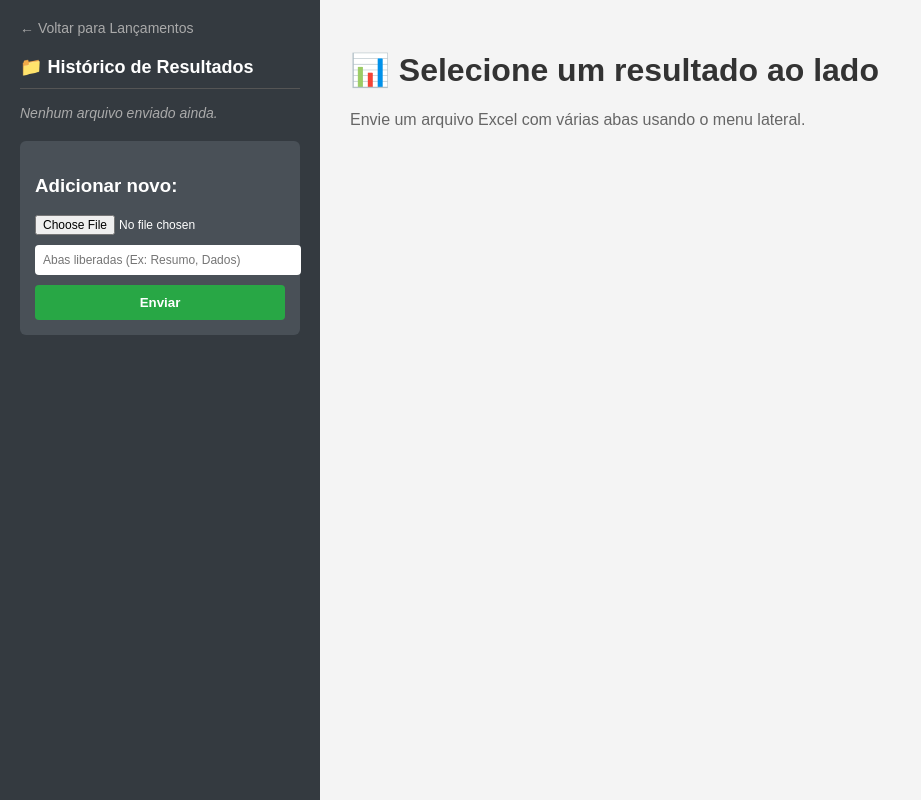
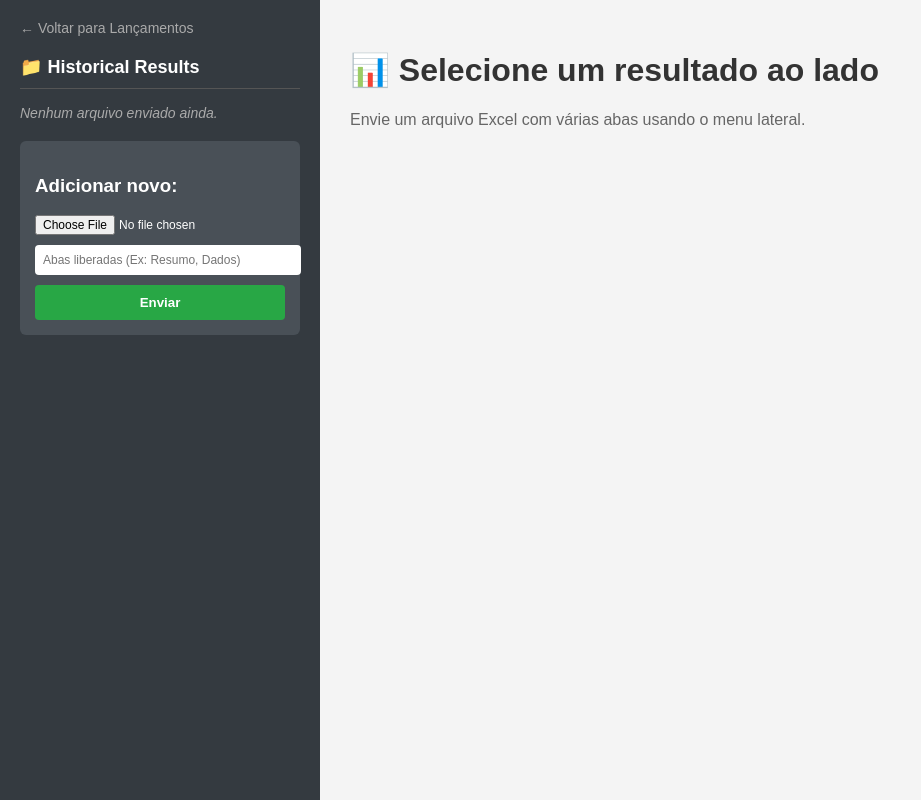
Before and after one commit to Nataliacript/app-casa-madalena, a Django app: page /resultado/ in a window 1280 px wide. Shown: the whole page, without its empty margins (0-921 px from the left). Run offline with Django 5.2, Linux system fonts and the light colour scheme; the visitor is signed in with stand-in values (Sample User, id 1); data that the repository does not hold is empty.

Commit message:
Atualizado tela resultas

```diff
--- a/despesas/templates/lista_despesas.html
+++ b/despesas/templates/lista_despesas.html
@@ -89,7 +89,7 @@
                 <a href="{% url 'criar_despesa' %}" class="btn-novo">+ New Expense</a>
                 <a href="{% url 'exportar_excel' %}" class="btn-excel">📥 Download Excel file</a>
                 <a href="{% url 'resultado_page' %}" class="btn-novo" style="background-color: #fd7e14;">📊 Results
-                    07/2026</a>
+                </a>
                 <a href="{% url 'listar_extras' %}" class="btn-novo" style="background-color: #17a2b8;">+ New Extras</a>
             </div>
 
--- a/despesas/templates/resultado.html
+++ b/despesas/templates/resultado.html
@@ -152,7 +152,7 @@
 	<!-- BARRA LATERAL -->
 	<div class="sidebar">
 		<a href="{% url 'home' %}" class="btn-voltar">← Voltar para Lançamentos</a>
-		<h2>📁 Histórico de Resultados</h2>
+		<h2>📁 Historical Results</h2>
 
 		<ul>
 			{% for arq in arquivos_salvos %}
```
